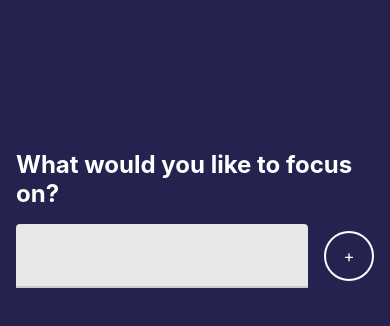
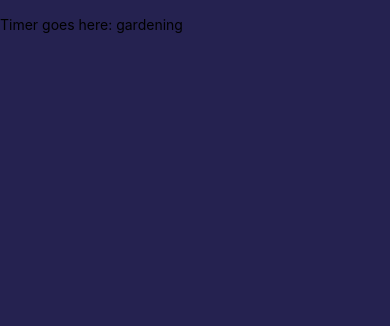
Before and after one commit to YakubuAmidu/FocusTime, a React Native app: screen / in a window 390 px wide. Shown: the top 326 px of the page. Built offline with nearby package versions, Linux system fonts and the light colour scheme.

Commit message:
Updating changes

```diff
--- a/App.js
+++ b/App.js
@@ -1,18 +1,19 @@
 import React, { useState } from 'react';
 import { StyleSheet, Text, View } from 'react-native';
 import { Focus } from './src/features/focus/Focus';
+import { Timer } from './src/features/timer/Timer';
 import { colors } from './src/utils/colors';
+import { spacing } from './src/utils/sizes';
 
 export default function App() {
-  const [focusSubject, setFocusSubject] = useState(null);
+  const [focusSubject, setFocusSubject] = useState('gardening');
   return (
     <View style={styles.container}>
       {focusSubject ? (
-        <Text>Here is where I am going to build a timer</Text>
+        <Timer focusSubject={focusSubject} />
       ) : (
         <Focus addSubject={setFocusSubject} />
       )}
-      <Text>{focusSubject}</Text>
     </View>
   );
 }
@@ -20,6 +21,7 @@ export default function App() {
 const styles = StyleSheet.create({
   container: {
     flex: 1,
+    paddingTop: spacing.md,
     backgroundColor: colors.darkBlue,
   },
 });
```
